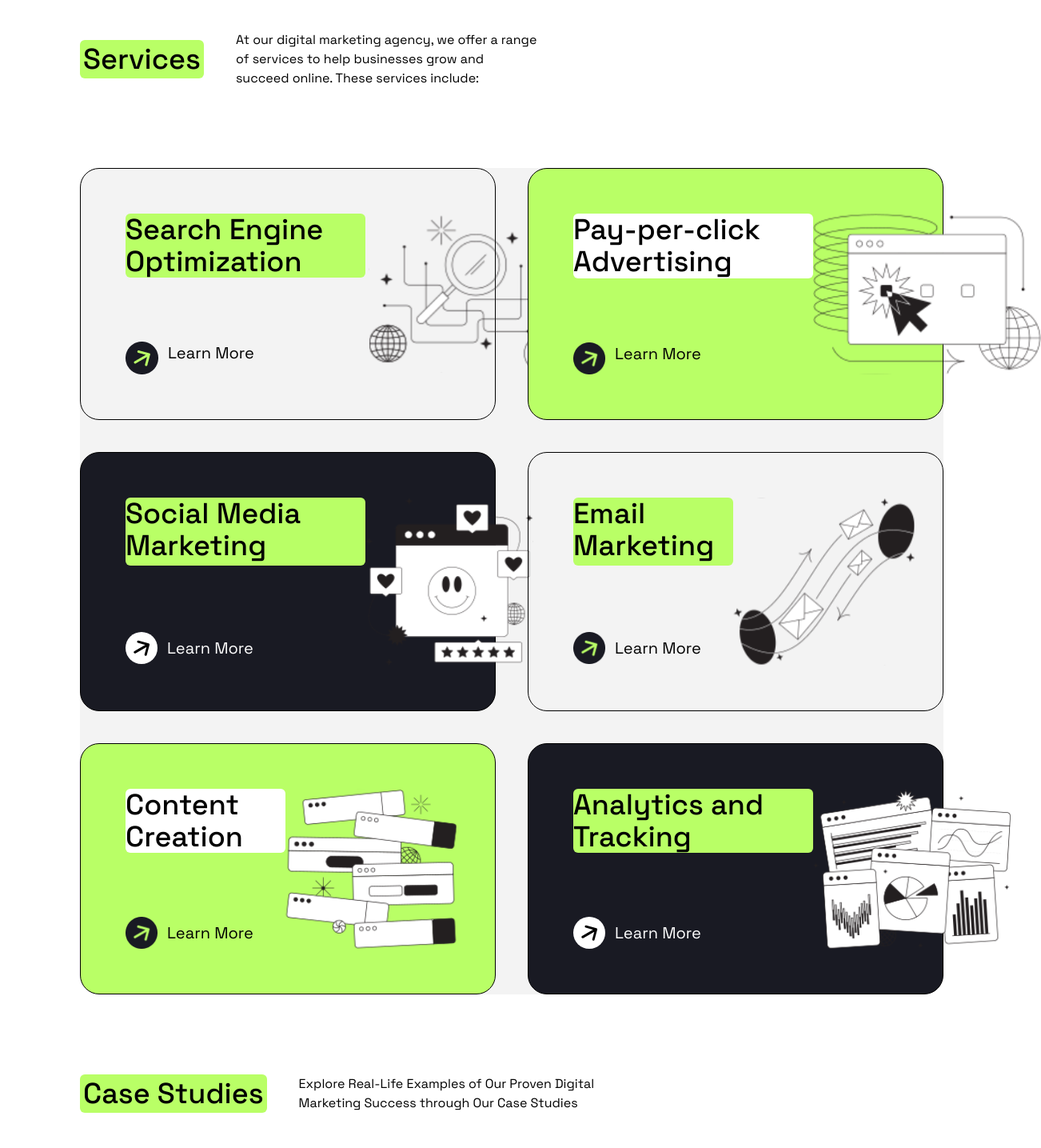
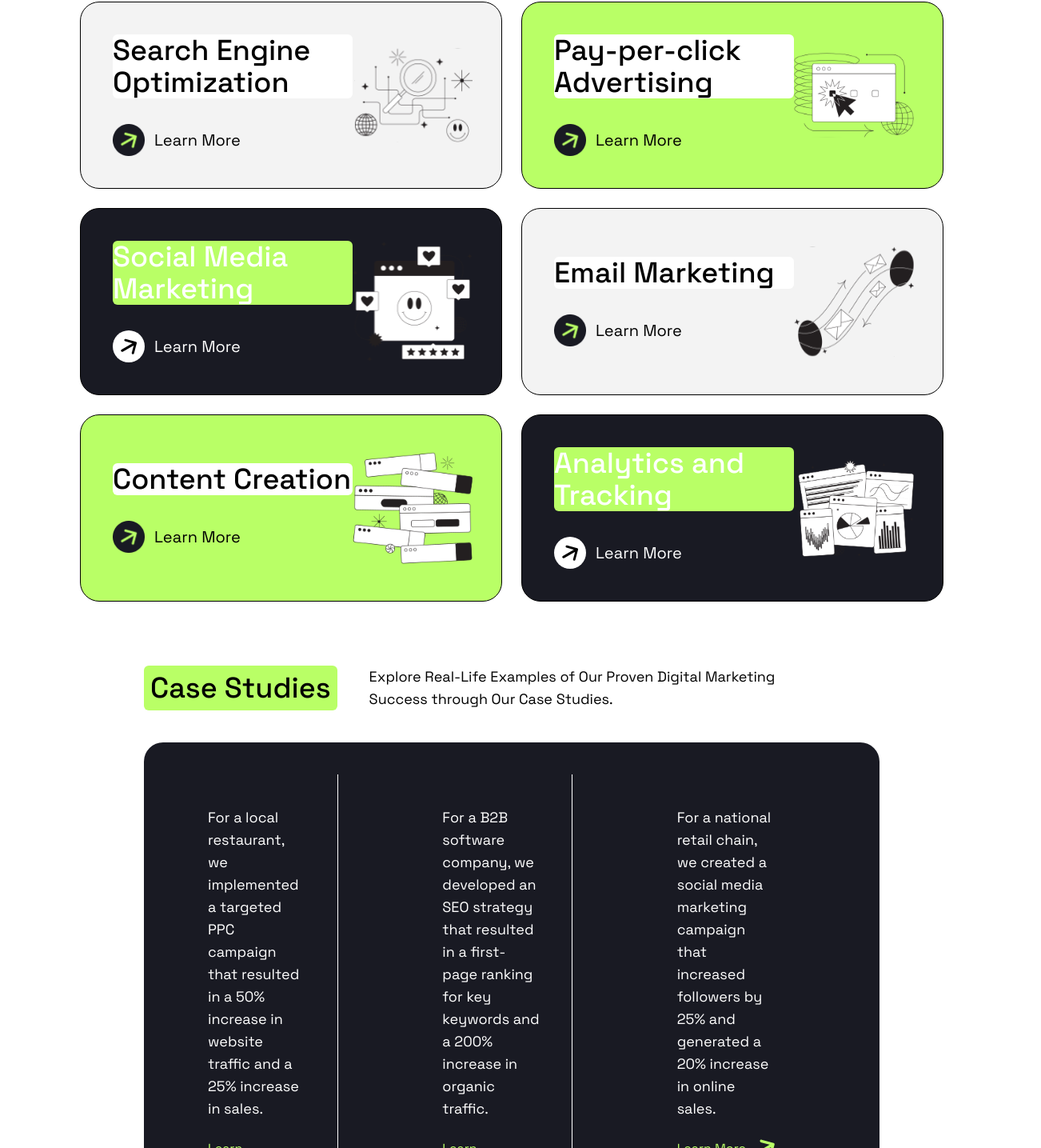
Before and after one commit to bayuhusada/positivus, a React (Vite) app: page / in a window 1280 px wide. Shown: the part 1191-2626 px from the top of the page at 80% size, 1302 px wide, since content can reach past the window. Built offline with nearby package versions, Linux system fonts and the light colour scheme.

Commit message:
mobileView

```diff
--- a/package.json
+++ b/package.json
@@ -10,7 +10,9 @@
     "preview": "vite preview"
   },
   "dependencies": {
+    "@phosphor-icons/react": "^2.1.7",
     "aos": "^2.3.4",
+    "phosphor-react": "^1.4.1",
     "react": "^18.3.1",
     "react-dom": "^18.3.1",
     "react-router-dom": "^7.1.4"
--- a/src/Components/Contact.jsx
+++ b/src/Components/Contact.jsx
@@ -1,9 +1,8 @@
-
 import { useState } from 'react'
 import contact from '../assets/ilustration/Contact-block.svg'
-import icon from '../assets/iconWhite.png'
+import Footer from './Footer'
+
 const Contact = () => {
-
   const [formType, setFormType] = useState("say-hi")
 
   const handleSubmit = (e) => {
@@ -12,16 +11,21 @@ const Contact = () => {
     const data = Object.fromEntries(formData)
     console.log("Form submitted:", { ...data, formType })
   }
+
   return (
-    <div className="mt-[100px]">
-      <div className="flex gap-10">
-        <h1 className="bg-green p-1 text-4xl font-medium rounded-md">Case Studies</h1>
-        <p className="w-[35%]">Explore Real-Life Examples of Our Proven Digital Marketing Success through Our Case Studies</p>
+    <div className="mt-[100px] px-4 md:px-10">
+      <div className="flex flex-col md:flex-row gap-6 md:gap-10 items-center md:items-start text-center md:text-left">
+        <h1 className="bg-green p-1 text-3xl md:text-4xl font-medium rounded-md">
+          Contact Us
+        </h1>
+        <p className="md:w-[35%] text-gray-700">
+        Connect with Us: Let s Discuss Your Digital Marketing Needs
+        </p>
       </div>
-      <div className="">
-      <div className="grid mt-[70px] md:grid-cols-2 justify-between gap-8 bg-grey rounded-3xl p-8">
+
+      <div className="grid mt-10 md:mt-[70px] grid-cols-1 md:grid-cols-2 gap-8 bg-grey rounded-3xl p-6 md:p-8">
         <form onSubmit={handleSubmit} className="space-y-6">
-            <div className="flex gap-4 mb-6">
+          <div className="flex flex-wrap gap-4 mb-6 justify-center md:justify-start">
             <label className="flex items-center space-x-2">
               <input
                 type="radio"
@@ -48,9 +52,7 @@ const Contact = () => {
 
           <div className="space-y-4">
             <div>
-                <label htmlFor="name" className="block mb-1">
-                  Name
-                </label>
+              <label htmlFor="name" className="block mb-1">Name</label>
               <input
                 id="name"
                 name="name"
@@ -62,9 +64,7 @@ const Contact = () => {
             </div>
 
             <div>
-                <label htmlFor="email" className="block mb-1">
-                  Email*
-                </label>
+              <label htmlFor="email" className="block mb-1">Email*</label>
               <input
                 id="email"
                 name="email"
@@ -77,9 +77,7 @@ const Contact = () => {
 
             {formType === "get-quote" && (
               <div>
-                  <label htmlFor="company" className="block mb-1">
-                    Company
-                  </label>
+                <label htmlFor="company" className="block mb-1">Company</label>
                 <input
                   id="company"
                   name="company"
@@ -111,86 +109,13 @@ const Contact = () => {
             {formType === "get-quote" ? "Request Quote" : "Send Message"}
           </button>
         </form>
-          <div className="flex justify-end ">
-            <img className='max-w-full' src={contact} alt=""/>
-          </div>
+
+        <div className="flex justify-center md:justify-end">
+          <img className="max-w-full w-2/3 md:w-full rotate-90 md:rotate-0" src={contact} alt="Contact illustration" />
         </div>
       </div>
 
-      <footer className="bg-dark py-12 mt-[70px] rounded-t-3xl text-white ">
-        <div className=" mx-auto px-20 py-8">
-          <div className="grid md:grid-cols-2 gap-8 mb-12">
-            <div>
-              <nav className="flex justify-between mb-1">
-                <div className="">
-                   <h2 className="text-2xl font-bold mb-6 flex gap-5">
-                     <img src={icon} alt="icon" />
-                       Positivus</h2>
-                </div>
-                <div className=" flex mx-auto gap-9 underline">
-                <a href="#" className="hover:text-green">
-                  About us
-                </a>
-                <a href="#" className="hover:text-green">
-                  Services
-                </a>
-                <a href="#" className="hover:text-green">
-                  Use Cases
-                </a>
-                <a href="#" className="hover:text-green">
-                  Pricing
-                </a>
-                <a href="#" className="hover:text-green">
-                  Blog
-                </a>
-                </div>
-              </nav>
-              <div className="space-y-2 text-gray-400">
-                <h1 className=" bg-green p-1 w-fit text-dark text-lg font-medium rounded-md">Contact Us</h1>
-                <p>Email: info@positivus.com</p>
-                <p>Phone: 555-567-8901</p>
-                <p>Address: 1234 Main St</p>
-                <p>Moonstone City, Stardust State 12345</p>
-              </div>
-            </div>
-            <div className="flex flex-col justify-between">
-              <div className="flex gap-4 justify-end">
-                <a href="#" className="hover:text-green">
-                  <svg className="w-6 h-6" fill="currentColor" viewBox="0 0 24 24" aria-hidden="true">
-                    <path d="M20.447 20.452h-3.554v-5.569c0-1.328-.027-3.037-1.852-3.037-1.853 0-2.136 1.445-2.136 2.939v5.667H9.351V9h3.414v1.561h.046c.477-.9 1.637-1.85 3.37-1.85 3.601 0 4.267 2.37 4.267 5.455v6.286zM5.337 7.433c-1.144 0-2.063-.926-2.063-2.065 0-1.138.92-2.063 2.063-2.063 1.14 0 2.064.925 2.064 2.063 0 1.139-.925 2.065-2.064 2.065zm1.782 13.019H3.555V9h3.564v11.452zM22.225 0H1.771C.792 0 0 .774 0 1.729v20.542C0 23.227.792 24 1.771 24h20.451C23.2 24 24 23.227 24 22.271V1.729C24 .774 23.2 0 22.222 0h.003z" />
-                  </svg>
-                </a>
-                <a href="#" className="hover:text-green">
-                  <svg className="w-6 h-6" fill="currentColor" viewBox="0 0 24 24" aria-hidden="true">
-                    <path d="M24 12.073c0-6.627-5.373-12-12-12s-12 5.373-12 12c0 5.99 4.388 10.954 10.125 11.854v-8.385H7.078v-3.47h3.047V9.43c0-3.007 1.792-4.669 4.533-4.669 1.312 0 2.686.235 2.686.235v2.953H15.83c-1.491 0-1.956.925-1.956 1.874v2.25h3.328l-.532 3.47h-2.796v8.385C19.612 23.027 24 18.062 24 12.073z" />
-                  </svg>
-                </a>
-                <a href="#" className="hover:text-green">
-                  <svg className="w-6 h-6" fill="currentColor" viewBox="0 0 24 24" aria-hidden="true">
-                    <path d="M23.953 4.57a10 10 0 01-2.825.775 4.958 4.958 0 002.163-2.723c-.951.555-2.005.959-3.127 1.184a4.92 4.92 0 00-8.384 4.482C7.69 8.095 4.067 6.13 1.64 3.162a4.822 4.822 0 00-.666 2.475c0 1.71.87 3.213 2.188 4.096a4.904 4.904 0 01-2.228-.616v.06a4.923 4.923 0 003.946 4.827 4.996 4.996 0 01-2.212.085 4.936 4.936 0 004.604 3.417 9.867 9.867 0 01-6.102 2.105c-.39 0-.779-.023-1.17-.067a13.995 13.995 0 007.557 2.209c9.053 0 13.998-7.496 13.998-13.985 0-.21 0-.42-.015-.63A9.935 9.935 0 0024 4.59z" />
-                  </svg>
-                </a>
-              </div>
-              <div className="flex gap-4 items-center bg-darkGrey rounded-2xl px-14 py-16 mt-10">
-                <input
-                  type="email"
-                  placeholder="Email"
-                  className="px-3 py-2 border bg-darkGrey border-gray-700 rounded-md text-white"
-                />
-                <button className="bg-green text-dark px-4 py-2 rounded-md hover:bg-[#a3ff33] transition duration-300">
-                  Subscribe to news
-                </button>
-              </div>
-            </div>
-          </div>
-          <div className="flex flex-col md:flex-row gap-10 items-center pt-8 border-t border-gray-800 text-sm text-gray-400">
-            <p>© {new Date().getFullYear()} Positivus. All Rights Reserved.</p>
-            <a href="#" className="hover:text-green">
-              Privacy Policy
-            </a>
-          </div>
-        </div>
-      </footer>
+     <Footer />
     </div>
   )
 }
--- /dev/null
+++ b/src/Components/Footer.jsx
@@ -0,0 +1,62 @@
+import icon from '../assets/iconWhite.png'
+
+
+const Footer = () => {
+  return (
+    <footer className="bg-dark py-12 mt-[70px] rounded-t-3xl text-white">
+    <div className="mx-auto px-6 md:px-20 py-8">
+      <div className="grid grid-cols-1 md:grid-cols-2 gap-8 mb-12">
+        <div>
+          <nav className="flex flex-wrap justify-between gap-4 mb-6">
+            <h2 className="text-2xl font-bold flex gap-5 items-center">
+              <img src={icon} alt="icon" className="h-8 w-8" />
+              Positivus
+            </h2>
+            <div className="flex flex-wrap gap-6 underline">
+              <a href="#" className="hover:text-green">About us</a>
+              <a href="#" className="hover:text-green">Services</a>
+              <a href="#" className="hover:text-green">Use Cases</a>
+              <a href="#" className="hover:text-green">Pricing</a>
+              <a href="#" className="hover:text-green">Blog</a>
+            </div>
+          </nav>
+
+          <div className="space-y-2 text-gray-400">
+            <h1 className="bg-green p-1 w-fit text-dark text-lg font-medium rounded-md">Contact Us</h1>
+            <p>Email: info@positivus.com</p>
+            <p>Phone: 555-567-8901</p>
+            <p>Address: 1234 Main St</p>
+            <p>Moonstone City, Stardust State 12345</p>
+          </div>
+        </div>
+
+        <div className="flex flex-col justify-between items-center md:items-end">
+          <div className="flex gap-4">
+            <a href="#" className="hover:text-green">Facebook</a>
+            <a href="#" className="hover:text-green">Twitter</a>
+            <a href="#" className="hover:text-green">LinkedIn</a>
+          </div>
+
+          <div className="flex flex-col md:flex-row gap-4 items-center bg-darkGrey rounded-2xl px-8 py-6 mt-10 w-full md:w-auto">
+            <input
+              type="email"
+              placeholder="Email"
+              className="px-3 py-2 border bg-darkGrey border-gray-700 rounded-md text-white w-full md:w-auto"
+            />
+            <button className="bg-green text-dark px-4 py-2 rounded-md hover:bg-[#a3ff33] transition duration-300">
+              Subscribe
+            </button>
+          </div>
+        </div>
+      </div>
+
+      <div className="flex flex-col md:flex-row gap-6 items-center pt-8 border-t border-gray-800 text-sm text-gray-400 text-center md:text-left">
+        <p>© {new Date().getFullYear()} Positivus. All Rights Reserved.</p>
+        <a href="#" className="hover:text-green">Privacy Policy</a>
+      </div>
+    </div>
+  </footer>
+  )
+}
+
+export default Footer
--- a/src/Components/Services.jsx
+++ b/src/Components/Services.jsx
@@ -1,95 +1,114 @@
+// Import icon
+import arrow from "../assets/icon/Ellipse 1.png";
+import whiteArrow from "../assets/icon/whiteArrow.svg";
 
-// icon
-import arrow from '../assets/icon/Ellipse 1.png'
-import whiteArrow from '../assets/icon/whiteArrow.svg'
+// Import ilustrasi gambar
+import optimaz from "../assets/ilustration/optimaz.svg";
+import ads from "../assets/ilustration/ads.svg";
+import market from "../assets/ilustration/mark.svg";
+import email from "../assets/ilustration/email-mark.svg";
+import content from "../assets/ilustration/content.svg";
+import track from "../assets/ilustration/tracking.svg";
 
-// gambar ilustrasi
-import optimaz from '../assets/ilustration/optimaz.svg'
-import ads from '../assets/ilustration/ads.svg'
-import market from '../assets/ilustration/mark.svg'
-import email from '../assets/ilustration/email-mark.svg'
-import content from '../assets/ilustration/content.svg'
-import track from '../assets/ilustration/tracking.svg'
-
-
-import 'aos/dist/aos.css';
-import { useEffect } from 'react'
-import Aos from 'aos'
+import "aos/dist/aos.css";
+import { useEffect } from "react";
+import Aos from "aos";
 
 const Services = () => {
-
   useEffect(() => {
     Aos.init({
       duration: 1000,
       once: false,
     });
   }, []);
+
+  // Data layanan untuk mapping
+  const services = [
+    {
+      title: "Search Engine Optimization",
+      bg: "bg-grey",
+      img: optimaz,
+      textWhite: false,
+    },
+    {
+      title: "Pay-per-click Advertising",
+      bg: "bg-green",
+      img: ads,
+      textWhite: false,
+    },
+    {
+      title: "Social Media Marketing",
+      bg: "bg-dark",
+      img: market,
+      textWhite: true,
+    },
+    {
+      title: "Email Marketing",
+      bg: "bg-grey",
+      img: email,
+      textWhite: false,
+    },
+    {
+      title: "Content Creation",
+      bg: "bg-green",
+      img: content,
+      textWhite: false,
+    },
+    {
+      title: "Analytics and Tracking",
+      bg: "bg-dark",
+      img: track,
+      textWhite: true,
+    },
+  ];
+
   return (
-    <div className="my-[100px]">
-      <div className="flex items-center gap-10">
-        <h1 className="bg-green p-1 text-4xl font-medium rounded-md">Services</h1>
-        <p className="w-[35%]">At our digital marketing agency, we offer a range of services to help businesses grow and succeed online. These services include:</p>
+    <div className="mb-20">
+      <div className="flex flex-col md:flex-row items-center gap-6 md:gap-10">
+        <h1 className="bg-green p-2 text-3xl md:text-4xl font-medium rounded-md">
+          Services
+        </h1>
+        <p className="w-full md:w-2/3 text-center md:text-left">
+          At our digital marketing agency, we offer a range of services to help
+          businesses grow and succeed online. These services include:
+        </p>
       </div>
-      <div className="my-[100px] grid grid-cols-2 gap-[40px] bg-grey rounded-3xl">
-        <div data-aos='zoom-out-down' className="flex justify-between border rounded-3xl p-14">
-          <div className="grid gap-20">
-            <h1 className="w-[300px] bg-green text-4xl font-medium rounded-md">Search Engine Optimization</h1>
-            <a href="" className="flex tiems-center text-xl gap-3 ">
-              <img src={arrow} className="w-[40px]zoom-out-down" alt=""/>
-              Learn More</a>
+
+      <div className="mt-16 grid grid-cols-1 sm:grid-cols-2 gap-6">
+        {services.map((service, index) => (
+          <div
+            key={index}
+            data-aos="zoom-out-down"
+            className={`flex flex-col sm:flex-row items-center sm:justify-between border rounded-3xl p-10 ${service.bg}`}
+          >
+            <div className="grid gap-8 text-center sm:text-left">
+              <h1
+                className={`w-full sm:w-[300px] text-2xl sm:text-3xl md:text-4xl font-medium rounded-md ${
+                  service.textWhite ? "bg-green text-white" : "bg-white text-black"
+                }`}
+              >
+                {service.title}
+              </h1>
+              <a
+                href="#"
+                className={`flex items-center justify-center sm:justify-start text-lg sm:text-xl gap-3 ${
+                  service.textWhite ? "text-white" : "text-black"
+                }`}
+              >
+                <img
+                  src={service.textWhite ? whiteArrow : arrow}
+                  className="w-[30px] sm:w-[40px] h-[30px] sm:h-[40px]"
+                  alt="arrow"
+                />
+                Learn More
+              </a>
+            </div>
+            <img src={service.img} alt={service.title} className="w-[100px] sm:w-[120px] md:w-[150px]" />
           </div>
-          <img src={optimaz} alt=""/>
-        </div>
-        <div data-aos='zoom-out-down' className="flex justify-between border rounded-3xl bg-green p-14">
-          <div className="grid gap-20">
-            <h1 className="w-[300px] bg-white text-4xl font-medium rounded-md">Pay-per-click Advertising</h1>
-            <a href="" className="flex tiems-center text-xl gap-3 ">
-              <img src={arrow} className="w-[40px] h-[40px]" alt=""/>
-              Learn More</a>
-          </div>
-          <img src={ads} alt=""/>
-        </div>
-        <div data-aos='zoom-out-down' className="flex justify-between border rounded-3xl bg-dark p-14">
-          <div className="grid gap-20">
-            <h1 className="w-[300px] bg-green text-4xl font-medium rounded-md">Social Media Marketing</h1>
-            <a href="" className="flex items-center text-xl text-white gap-3 ">
-              <img src={whiteArrow} className="w-[40px] h-[40px]" alt=""/>
-              Learn More</a>
-          </div>
-          <img src={market} alt=""/>
-        </div>
-        <div data-aos='zoom-out-down' className="flex justify-between border rounded-3xl p-14">
-          <div className="grid gap-20">
-            <h1 className="w-[200px] bg-green text-4xl font-medium rounded-md">Email Marketing</h1>
-            <a href="" className="flex items-center text-xl gap-3 ">
-              <img src={arrow} className="w-[40px] h-[40px]" alt=""/>
-              Learn More</a>
-          </div>
-          <img src={email} alt=""/>
-        </div>
-        <div data-aos='zoom-out-down' className="flex justify-between border rounded-3xl bg-green p-14">
-          <div className="grid gap-20">
-            <h1 className="w-[200px] bg-white text-4xl font-medium rounded-md">Content Creation</h1>
-            <a href="" className="flex items-center text-xl gap-3 ">
-              <img src={arrow} className="w-[40px] h-[40px]" alt=""/>
-              Learn More</a>
-          </div>
-          <img src={content} alt=""/>
-        </div>
-        <div data-aos='zoom-out-down' className="flex justify-between border rounded-3xl bg-dark p-14">
-          <div className="grid gap-20">
-            <h1 className="w-[300px] bg-green text-4xl font-medium rounded-md">Analytics and Tracking</h1>
-            <a href="" className="flex items-center text-xl gap-3 text-white">
-              <img src={whiteArrow} className="w-[40px] h-[40px]" alt=""/>
-              Learn More</a>
-          </div>
-          <img src={track} alt=""/>
-        </div>
-
-
+        ))}
       </div>
     </div>
-  )
-}
+  );
+};
 
-export default Services
+export default Services;
--- a/src/Components/Studies.jsx
+++ b/src/Components/Studies.jsx
@@ -1,33 +1,45 @@
+import limeIcon from "../assets/icon/limeIcon.svg";
 
 const Studies = () => {
   return (
-    <div>
-      <div className="flex gap-10">
-        <h1 className="bg-green p-1 text-4xl font-medium rounded-md">Case Studies</h1>
-        <p className="w-[35%]">Explore Real-Life Examples of Our Proven Digital Marketing Success through Our Case Studies</p>
+    <div className="px-6 md:px-10 lg:px-20 my-20">
+      <div className="flex flex-col md:flex-row gap-6 md:gap-10 items-start md:items-center">
+        <h1 className="bg-green h-fit p-2 text-3xl md:text-4xl font-medium rounded-md">
+          Case Studies
+        </h1>
+        <p className="w-full md:w-[60%] text-lg">
+          Explore Real-Life Examples of Our Proven Digital Marketing Success through Our Case Studies.
+        </p>
       </div>
-      <div className="grid grid-cols-3 gap-16 p-10 bg-dark rounded-3xl mt-20 text-white">
-        <div className="border-r p-10 w-[80%]">
-          <p className="mb-10">For a local restaurant, we implemented a targeted PPC campaign that resulted in a 50% increase in website traffic and a 25% increase in sales.</p>
-          <a href="" className="flex items-center gap-5">Learn More
-          <img src="/src/assets/icon/limeIcon.svg" alt="" />
-          </a>
-        </div>
-        <div className="border-r p-10 w-[80%]">
-          <p className="mb-10">For a B2B software company, we developed an SEO strategy that resulted in a first page ranking for key keywords and a 200% increase in organic traffic.</p>
-          <a href="" className="flex items-center gap-5">Learn More
-          <img src="/src/assets/icon/limeIcon.svg" alt="" />
-          </a>
-        </div>
-        <div className="border-r p-10 w-[80%]">
-          <p className="mb-10">For a national retail chain, we created a social media marketing campaign that increased followers by 25% and generated a 20% increase in online sales.</p>
-          <a href="" className="flex items-center gap-5">Learn More
-          <img src="/src/assets/icon/limeIcon.svg" alt="" />
-          </a>
-        </div>
+
+      <div className="grid grid-cols-1 sm:grid-cols-2 lg:grid-cols-3 gap-10 p-6 md:p-10 bg-dark rounded-3xl mt-10 text-white">
+        {[
+          {
+            text: "For a local restaurant, we implemented a targeted PPC campaign that resulted in a 50% increase in website traffic and a 25% increase in sales.",
+          },
+          {
+            text: "For a B2B software company, we developed an SEO strategy that resulted in a first-page ranking for key keywords and a 200% increase in organic traffic.",
+          },
+          {
+            text: "For a national retail chain, we created a social media marketing campaign that increased followers by 25% and generated a 20% increase in online sales.",
+          },
+        ].map((study, index) => (
+          <div
+            key={index}
+            className={`p-6 md:p-10 w-full md:w-[80%] ${
+              index !== 2 ? "border-b md:border-b-0 md:border-r lg:border-r" : ""
+            }`}
+          >
+            <p className="mb-6 text-lg">{study.text}</p>
+            <a href="#" className="flex items-center gap-3 text-green hover:text-white transition">
+              Learn More
+              <img src={limeIcon} alt="Arrow Icon" className="w-6 h-6" />
+            </a>
+          </div>
+        ))}
       </div>
     </div>
-  )
-}
+  );
+};
 
-export default Studies
+export default Studies;
```
Also changed, not shown: src/Components/Hero.jsx (+3 -5 lines), src/Components/Navbar.jsx (+22 -9 lines), 1 other file (tests, documents, lock files or other folders). Lines whose indentation alone changed are shown as unchanged.
